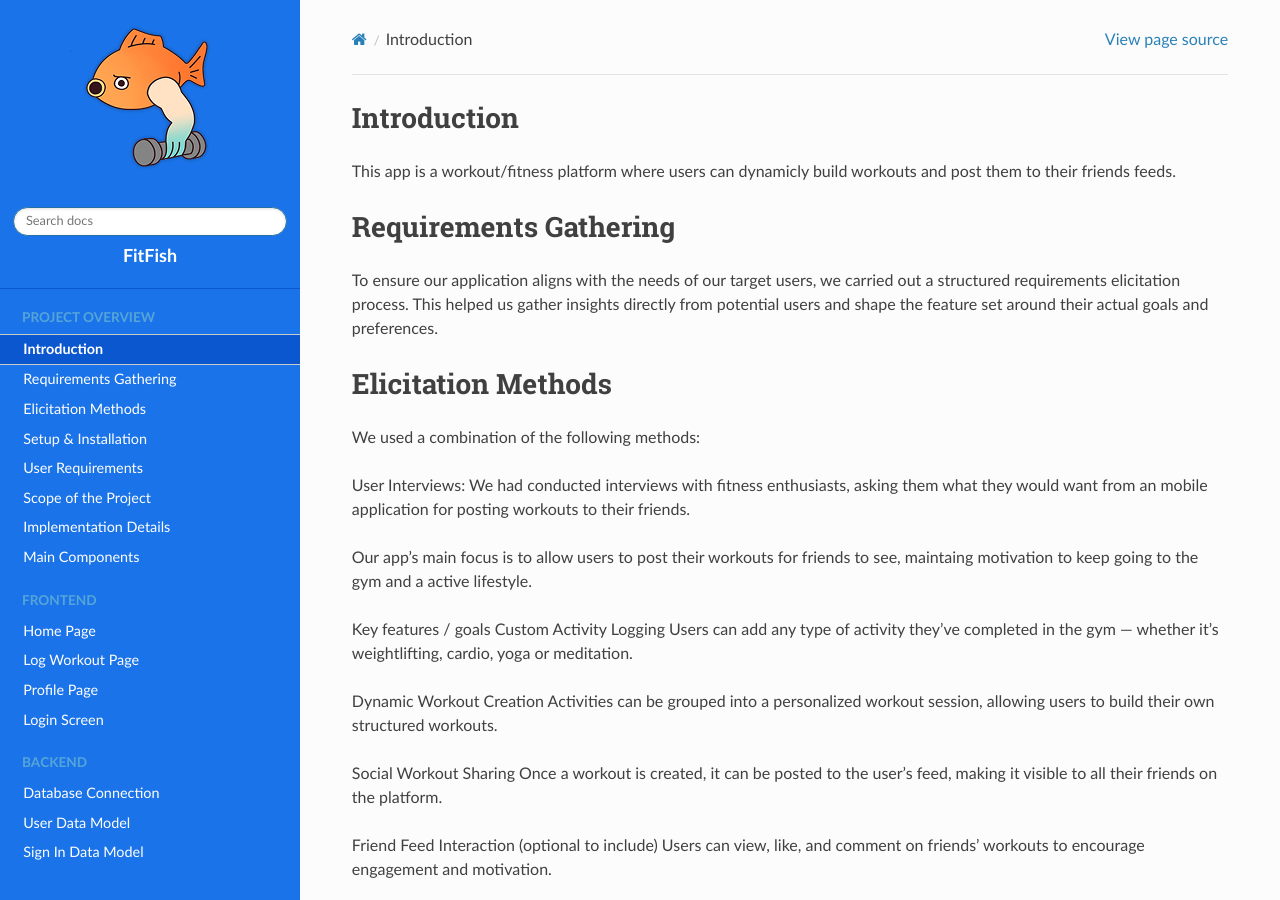
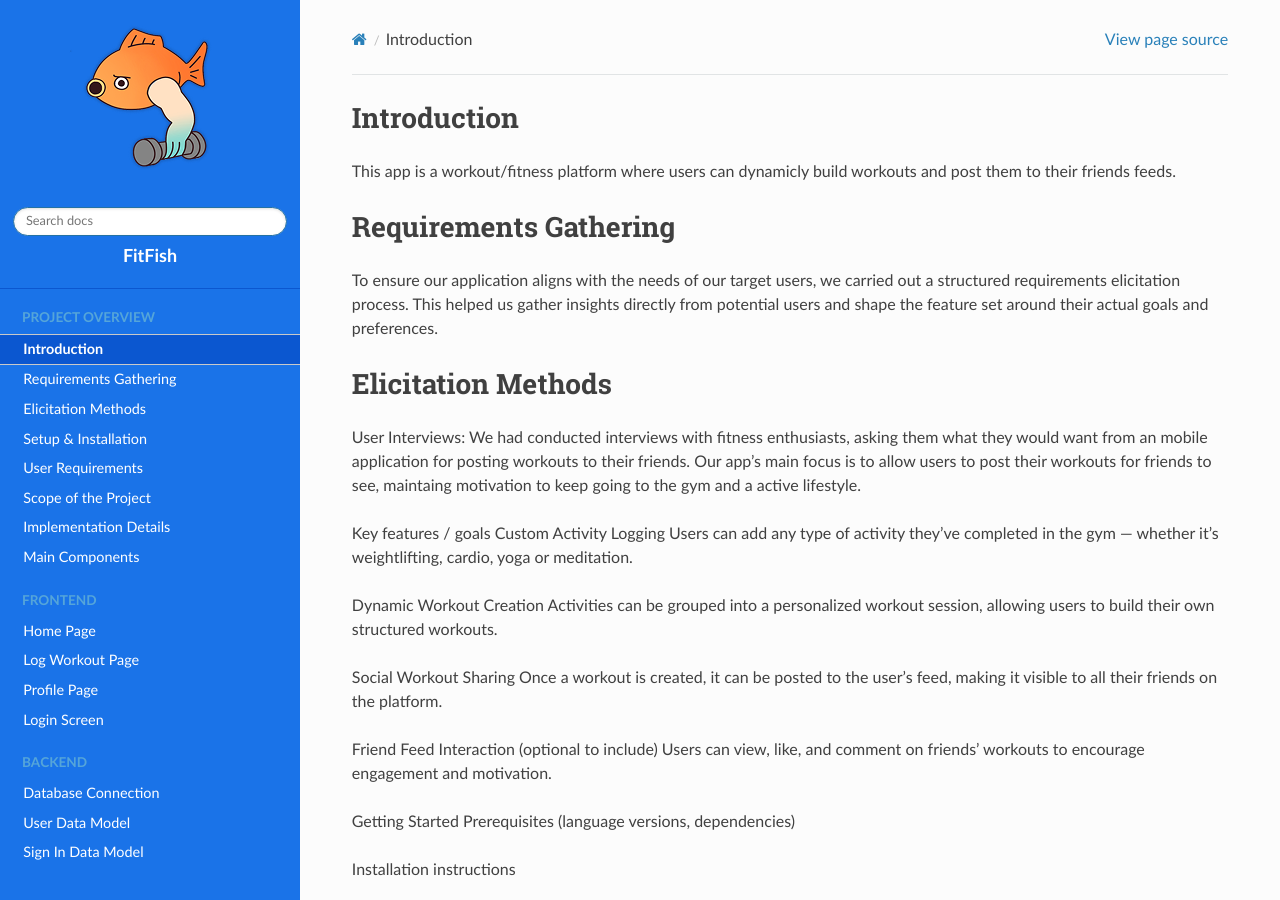
Before and after one commit to 5a-Fitness-App/5a-Code-Documentation, a Sphinx documentation site: the page built from docs/source/overview/introduction.rst, in a window 1280 px wide and 900 px high. Built offline with Sphinx 7.4.7 and the Read the Docs theme 3.1.0, drawn with Linux system fonts in a browser that asks for light colours.

Commit message:
Update introduction.rst

```diff
--- a/docs/source/overview/introduction.rst
+++ b/docs/source/overview/introduction.rst
@@ -8,11 +8,11 @@
 
 Elicitation Methods
 ======
-We used a combination of the following methods:
+User Interviews: We had conducted interviews with fitness enthusiasts, asking them what they would want from an mobile application for posting workouts to their friends.
+Our app's main focus is to allow users to post their workouts for friends to see, maintaing motivation to keep going to the gym and a active lifestyle.
 
-User Interviews: We had conducted interviews with fitness enthusiasts, asking them what they would want from an mobile application for posting workouts to their friends.
 
-Our app's main focus is to allow users to post their workouts for friends to see, maintaing motivation to keep going to the gym and a active lifestyle.
+
 
 
 Key features / goals
```
